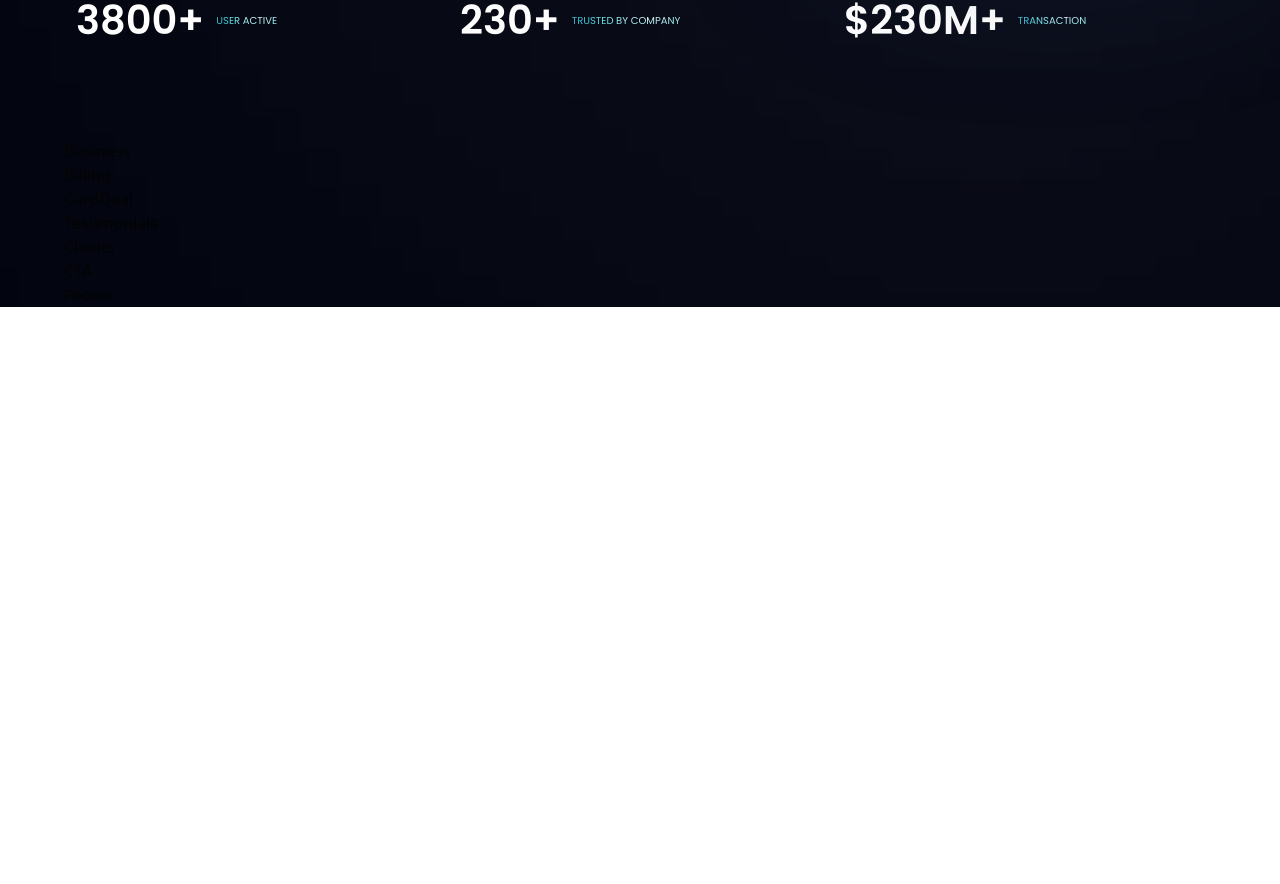
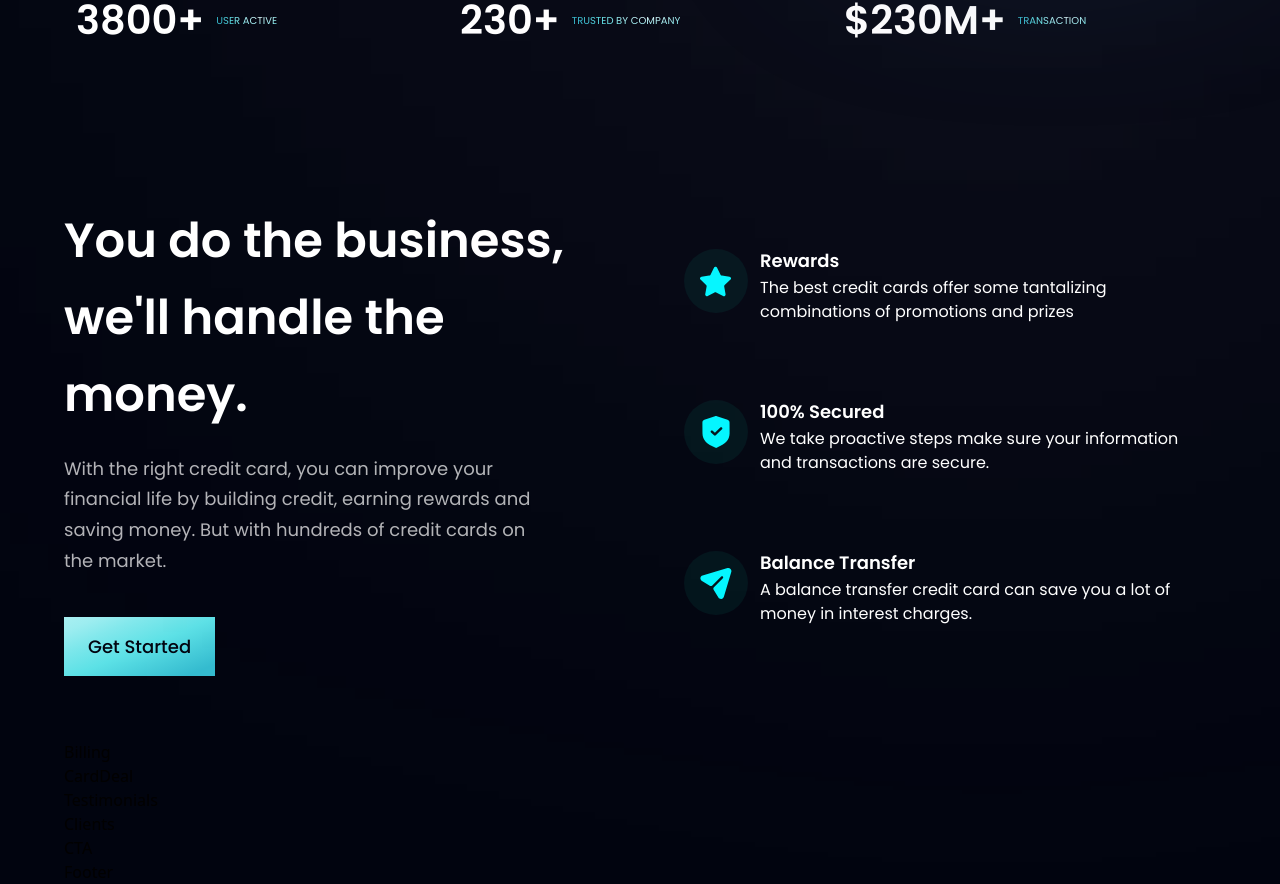
Before and after one commit to rizkiromadoni/bank-modern-app, a React (Vite) app: page / in a window 1280 px wide. Shown: the part 806-1690 px from the top of the page. Before the commit the page ends 1113 px from the top, so only its background shows below. Built offline with nearby package versions, Linux system fonts and the light colour scheme.

Commit message:
business components

```diff
--- a/src/components/Business.jsx
+++ b/src/components/Business.jsx
@@ -1,8 +1,38 @@
-import React from 'react'
+import { features } from "../constants"
+import style, { layout } from '../style'
+import Button from './Button'
+
+const FeatureCard = ({ icon, title, content, index }) => (
+  <div className={`flex flex-row p-6 rounded-[20px] ${index !== features.length - 1 ? 'mb-6' : 'mb-0'} feature-card`}>
+    <div className={`w-[64px] h-[64px] rounded-full bg-dimBlue ${style.flexCenter}`}>
+      <img src={icon} alt="icon" className="w-[50%] h-[50%] object-contain"/>
+    </div>
+    <div className="flex flex-1 flex-col ml-3">
+      <h4 className="font-poppins font-semibold text-white text-[18px] leading-[23px] mb-1">{title}</h4>
+      <p className="font-poppins font-normal text-white text-[16px] leading-[24px] mb-1">{content}</p>
+    </div>
+  </div>
+)
 
 const Business = () => {
   return (
-    <div>Business</div>
+    <section id="features" className={layout.section}>
+      <div className={layout.sectionInfo}>
+        <h2 className={style.heading2}>You do the business, <br className="sm:block hidden"/>
+        we'll handle the money.</h2>
+        <p className={`${style.paragraph} max-w-[470px] mt-5`}>With the right credit card, you can improve your financial life by building credit, earning rewards and saving money. But with hundreds of credit cards on the market.</p>
+
+        <Button styles='mt-10' />
+      </div>
+
+      <div className={`${layout.sectionImg} flex-col`}>
+        {
+          features.map((feature, index) => (
+            <FeatureCard key={feature.id} {...feature} index={index}/>
+          ))
+        }
+      </div>
+    </section>
   )
 }
 
--- a/src/components/Button.jsx
+++ b/src/components/Button.jsx
@@ -1,8 +1,8 @@
 import React from 'react'
 
-const Button = () => {
+const Button = ({ styles }) => {
   return (
-    <div>Button</div>
+    <button type='button' className={`py-4 px-6 bg-blue-gradient font-poppins font-medium text-[18px] text-primary outline-none ${styles}`}>Get Started</button>
   )
 }
 
```
